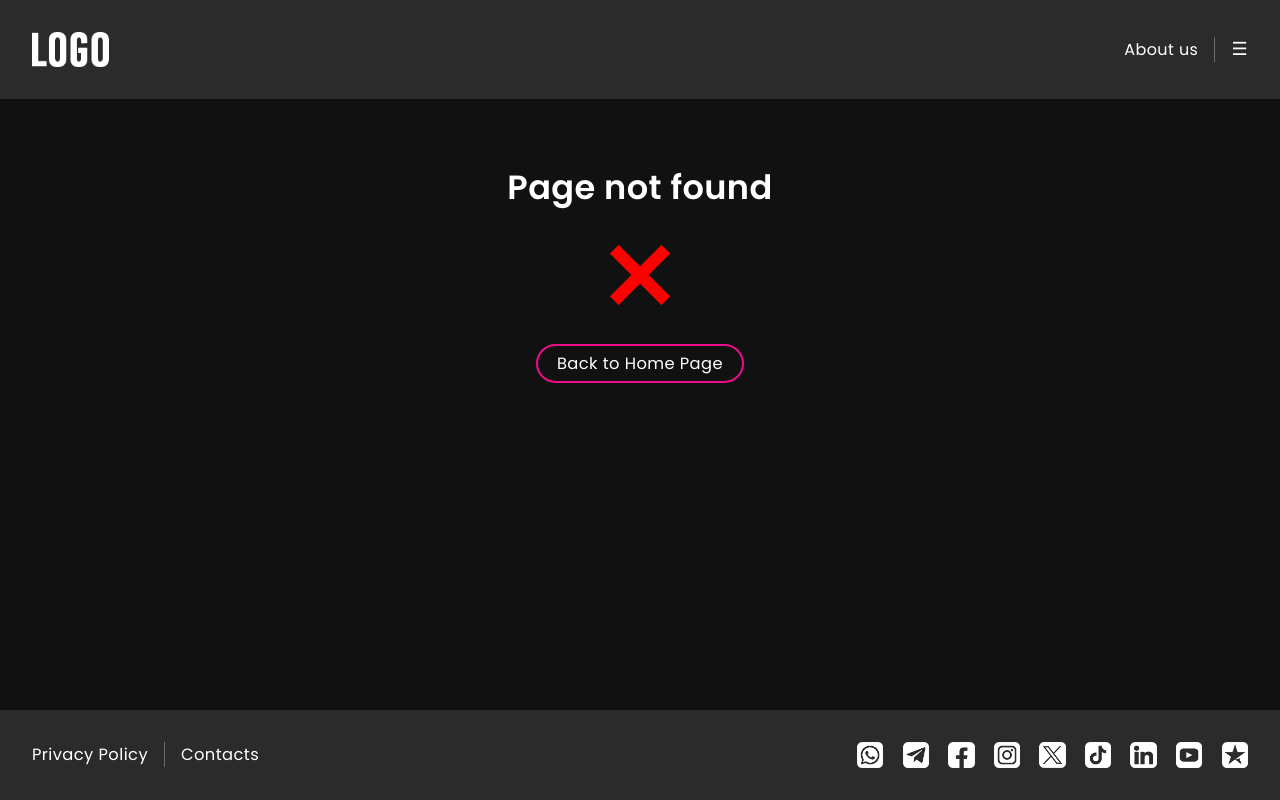
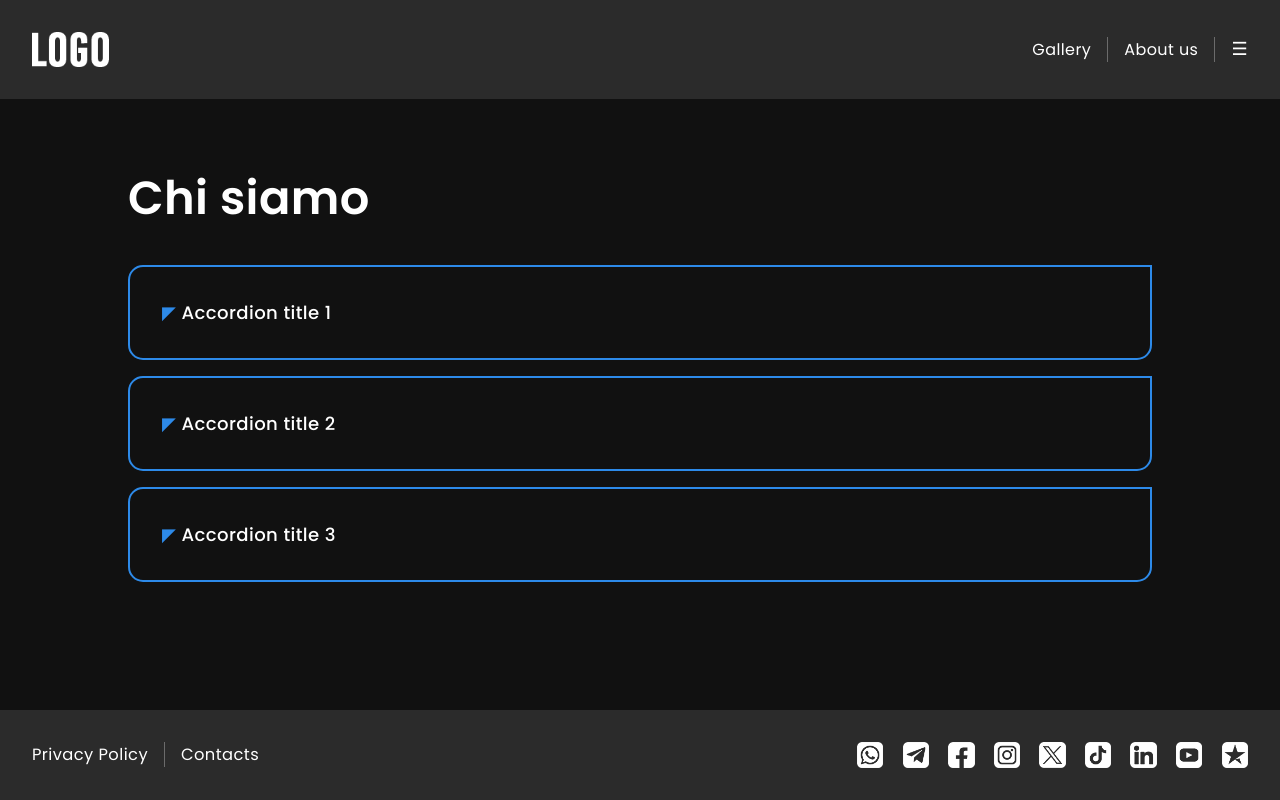
Before and after one commit to CamilloRosanio/next_react, a Next.js app: page /gallery in a window 1280 px wide. Before the commit this address had no page. Built offline with nearby package versions, Linux system fonts and the light colour scheme.

Commit message:
PAGES - Aggiunta la pagina Gallery su cui costruire il templare 3x immagini

```diff
--- a/assets/data/navLinks.js
+++ b/assets/data/navLinks.js
@@ -18,6 +18,11 @@
     },
     {
         type: 'content',
+        page: 'Gallery',
+        path: '/gallery',
+    },
+    {
+        type: 'content',
         page: 'About us',
         path: '/about-us',
     },
--- /dev/null
+++ b/src/app/gallery/page.jsx
@@ -0,0 +1,24 @@
+// READY FOR CLIENT SIDE
+"use client";
+
+
+// ASSETS
+import pagesContent from "../../../assets/data/pagesContent";
+
+
+// COMPONENTS
+import Accordion from "../../../layouts/Accordion";
+
+
+// COMPONENT EXPORT
+export default function AboutUsPage() {
+    return <>
+
+        <h1 className='space2'>{pagesContent.aboutUs.pageTitle}</h1>
+
+        <Accordion
+            accordionContent={pagesContent.aboutUs.accordions.aboutUs}
+        />
+
+    </>
+}
```
Also changed, not shown: src/app/page.jsx (+9 -0 lines).
